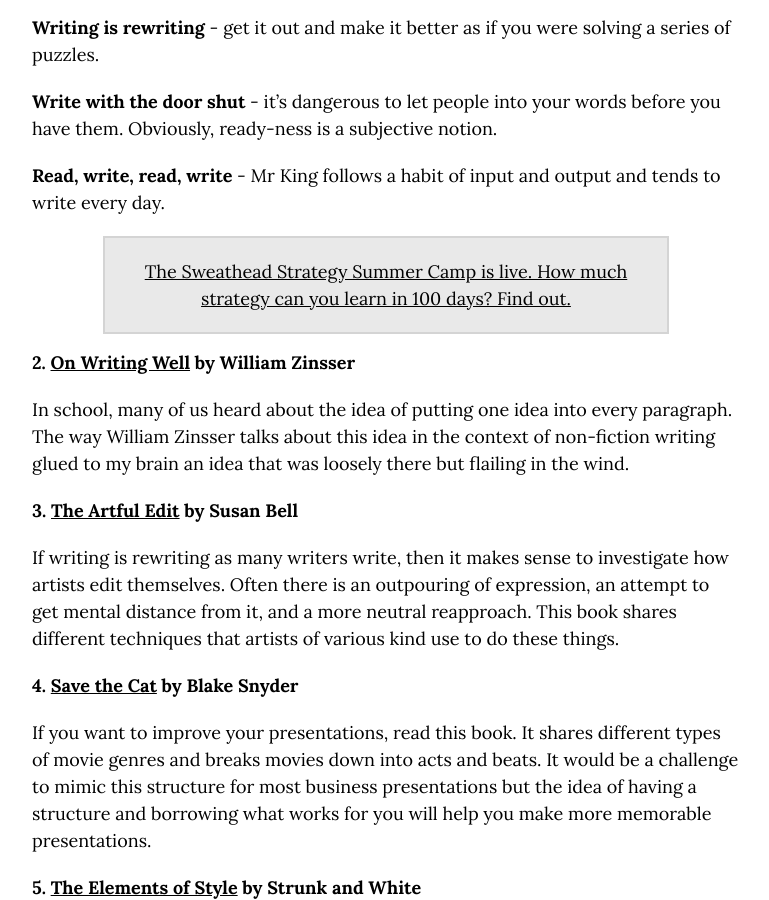
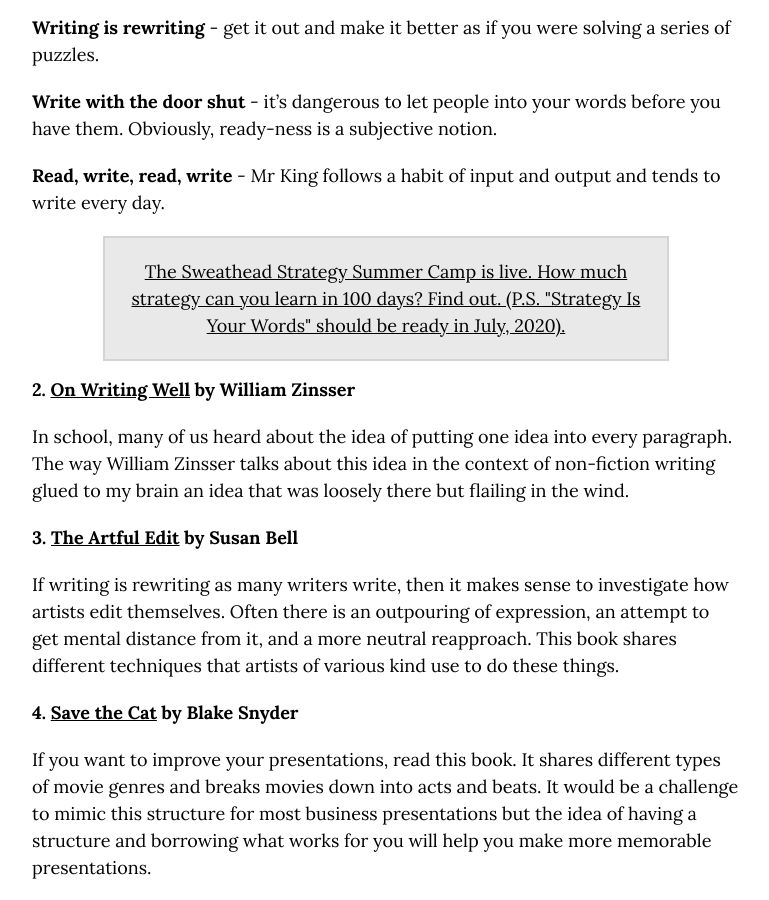
Before and after one commit to markhpollard/markhpollard.github.io, a Jekyll site: the page built from _resources/test-2.md, in a window 1280 px wide and 900 px high, scrolled down 1438 px. Shown: the whole window, without its empty margins (254-1023 px from the left). Built offline with Jekyll 4.4.1, drawn with Linux system fonts in a browser that asks for light colours; nearby versions of some CDN libraries.

Commit message:
Updated Config

```diff
--- a/_config.yml
+++ b/_config.yml
@@ -44,7 +44,7 @@
 google_analytics: UA-6991341-1
 repository: markhpollard/markhpollard.github.io
 promotext: The Sweathead Strategy Summer Camp is live. How much strategy can you learn
-  in 100 days? Find out.
+  in 100 days? Find out. (P.S. "Strategy Is Your Words" should be ready in July, 2020).
 promolink: http://courses.sweathead.co
 url:
 baseurl:
```
